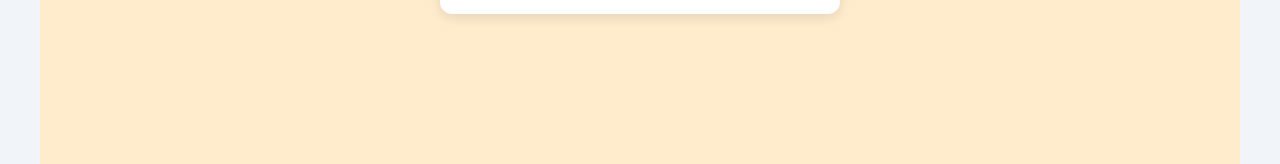
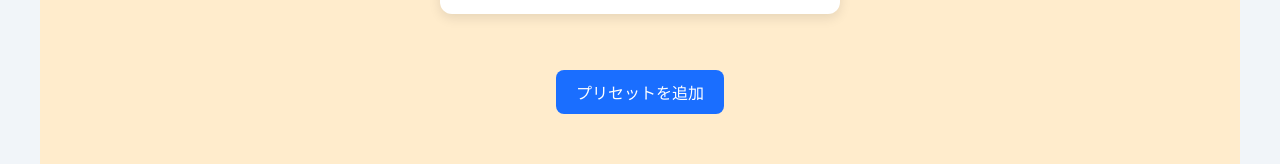
Before and after one commit to cogwheel-lab/portfolio, a Next.js app: page /todo in a window 1280 px wide. Shown: the part 377-541 px from the top of the page. Built offline with nearby package versions, Linux system fonts and the light colour scheme.

Commit message:
feat(todo): プリセット読み込み機能を追加

```diff
--- a/package.json
+++ b/package.json
@@ -17,6 +17,7 @@
     "unsplash-js": "^7.0.20"
   },
   "devDependencies": {
+    "react-devtools": "^7.0.1",
     "sass": "^1.97.3"
   }
 }
--- a/src/components/Todo/Todo.module.scss
+++ b/src/components/Todo/Todo.module.scss
@@ -123,3 +123,20 @@
     opacity: 0;
   }
 }
+
+.presetButton {
+  margin: 0 auto 60px;
+  display: block;
+  padding: 10px 20px;
+  background-color: #1a6eff;
+  color: white;
+  border: none;
+  border-radius: 8px;
+  cursor: pointer;
+  font-size: 1rem;
+  font-weight: 600;
+  transition: opacity 0.2s;
+  &:hover {
+    opacity: 0.8;
+  }
+}
--- a/src/hooks/useTodo.jsx
+++ b/src/hooks/useTodo.jsx
@@ -70,13 +70,17 @@ export const useTodo = () => {
     });
   }, []);
   const handlePreset = (presetArray) => {
-    const todosWithID = presetArray.map((item, index) => ({
-      id: nextID + index,
+    const todosWithId = presetArray.map((item, index) => ({
+      id: nextId + index,
       text: item.text,
       completed: item.completed,
     }));
-    setTodos = [...todos, ...todosWithID];
-    saveTodos = [...todos, ...todosWithID];
+    setTodos((prevArray) => {
+      const newTodos = [...prevArray, ...todosWithId];
+      saveTodos(newTodos);
+      return newTodos;
+    });
+    setNextId((prevId) => prevId + presetArray.length);
   };
 
   return {
--- a/src/pages/_app.jsx
+++ b/src/pages/_app.jsx
@@ -5,6 +5,7 @@ const App = ({ Component, pageProps }) => {
   return (
     <>
       <Head>
+        <script src="http://localhost:8097"></script>
         <link
           rel="preconnect"
           href="https://fonts.googleapis.com"
--- a/src/pages/todo.jsx
+++ b/src/pages/todo.jsx
@@ -26,6 +26,7 @@ const Todo = () => {
     handleChange,
     handleDelete,
     handleToggle,
+    handlePreset,
   } = useTodo();
 
   const handleAddWithStars = () => {
@@ -97,6 +98,12 @@ const Todo = () => {
               </ul>
             )}
           </div>
+          <button
+            onClick={() => handlePreset(presetTodos)}
+            className={todoStyles.presetButton}
+          >
+            プリセットを追加
+          </button>
         </div>
 
         <Footer />
```
Also changed, not shown: 1 other file (tests, documents, lock files or other folders).
